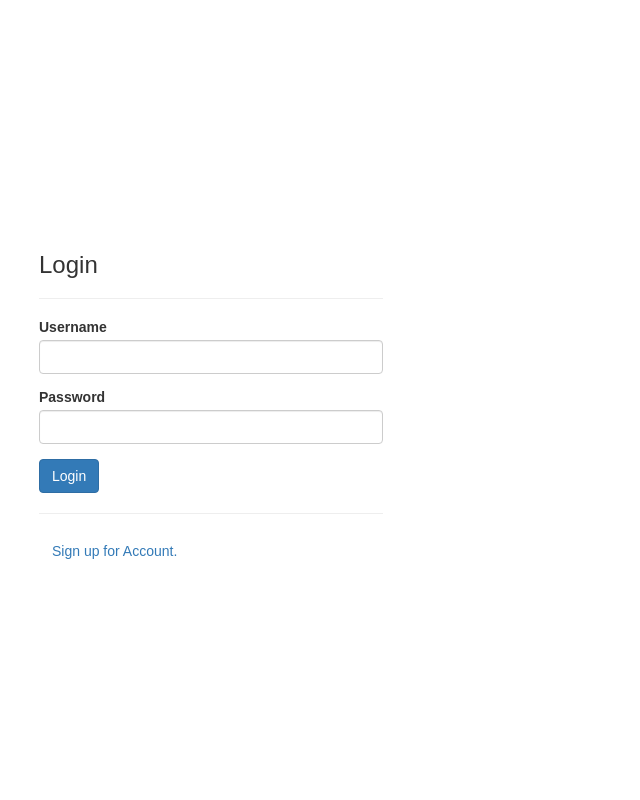
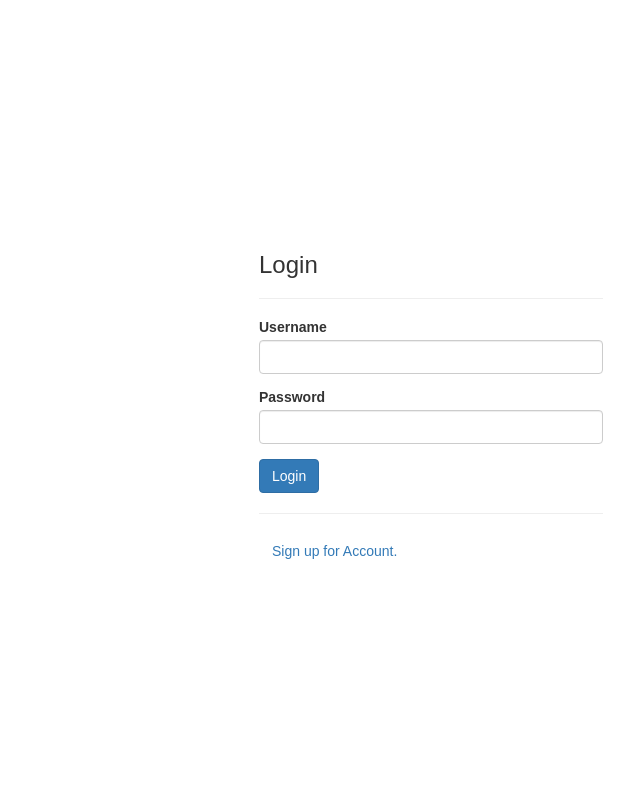
Before and after one commit to cutrich/bokidirect, a PHP site: page /login.php in a window 1280 px wide. Shown: the whole page, without its empty margins (209-849 px from the left). Run offline with PHP 8.4, Linux system fonts and the light colour scheme.

Commit message:
update layout again

```diff
--- a/login.php
+++ b/login.php
@@ -91,21 +91,15 @@ if($_SERVER["REQUEST_METHOD"] == "POST"){
 <!DOCTYPE html>
 <html lang="en">
 <head>
-<meta name="viewport" content="width=device-width, maximum-scale=1.0" />
+	<meta name="viewport" content="width=device-width, maximum-scale=1.0" />
     <title>Login</title>
 
     <link rel="stylesheet" href="/bootstrap/dist/css/bootstrap.css">
     <link rel="stylesheet" href="/bootstrap/dist/css/bootstrap.min.css">
 
     <style type="text/css">
-        body{ font: 14px sans-serif; }
-        .back {
-          background: #fff;
-          width: 50%;
-          position: absolute;
-          top: 0;
-          bottom: 0;
-      }
+        body{ font: 14px sans-serif; text-align: left }
+
 
       .div-center {
           width: 400px;
@@ -135,7 +129,6 @@ if($_SERVER["REQUEST_METHOD"] == "POST"){
 
 
 
-    <div class="back">
       <div class="div-center">
         <div class="content">
           <h3>Login</h3>
@@ -161,7 +154,7 @@ if($_SERVER["REQUEST_METHOD"] == "POST"){
     </div>
 
       </div>
-  </div>
+
 
 
 </body>
--- a/register.php
+++ b/register.php
@@ -161,7 +161,7 @@ if($_SERVER["REQUEST_METHOD"] == "POST"){
   </style>
 </head>
 <body>
-    <<div class="back">
+
       <div class="div-center">
         <div class="content">
             <h3>Sign Up</h3>
@@ -196,6 +196,5 @@ if($_SERVER["REQUEST_METHOD"] == "POST"){
             </form>
         </div>
     </div>
-</div>
 </body>
 </html>
--- a/reset-password.php
+++ b/reset-password.php
@@ -111,7 +111,7 @@ if($_SERVER["REQUEST_METHOD"] == "POST"){
     </style>
 </head>
 <body>
-    <div class="back">
+
       <div class="div-center">
         <div class="content">
         <h2>Reset Password</h2>
@@ -134,6 +134,6 @@ if($_SERVER["REQUEST_METHOD"] == "POST"){
         </form>
     		</div>
 		</div>
-	</div>
+
 </body>
 </html>
```
